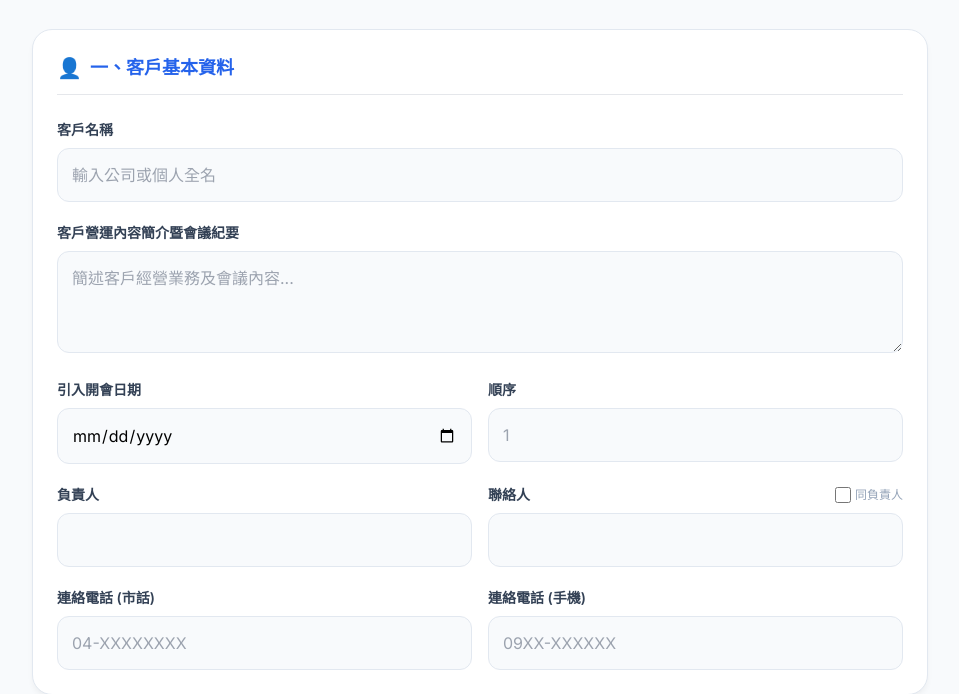
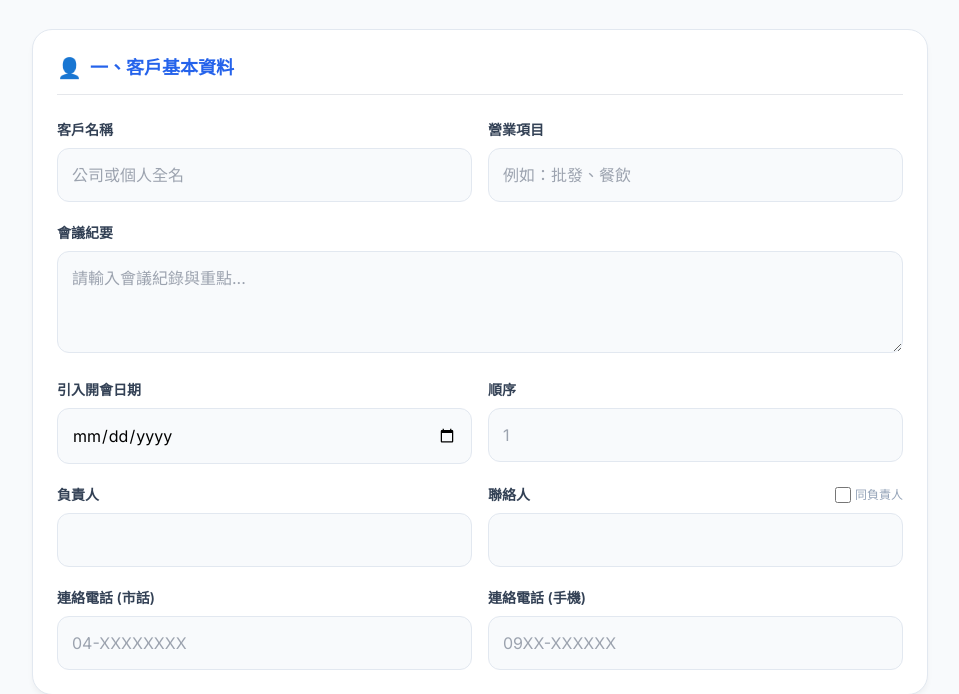
Before and after one commit to wtina411803-rgb/sales-form, a plain HTML site: page index.html in a window 1280 px wide. Shown: the part 119-813 px from the top of the page, without its empty margins (160-1119 px from the left). Drawn offline with nearby package versions, Linux system fonts and the light colour scheme.

Commit message:
Update index.html

```diff
--- a/index.html
+++ b/index.html
@@ -36,13 +36,20 @@
                     <h2 class="text-lg font-bold">一、客戶基本資料</h2>
                 </div>
                 <div class="space-y-5">
+                    <div class="grid grid-cols-2 gap-4">
+                        <div>
+                            <label class="label-title">客戶名稱</label>
+                            <input type="text" name="client_name" class="input-style" placeholder="公司或個人全名" required>
+                        </div>
+                        <div>
+                            <label class="label-title">營業項目</label>
+                            <input type="text" name="business_item" class="input-style" placeholder="例如：批發、餐飲" required>
+                        </div>
+                    </div>
+
                     <div>
-                        <label class="label-title">客戶名稱</label>
-                        <input type="text" name="client_name" class="input-style" placeholder="輸入公司或個人全名" required>
-                    </div>
-                    <div>
-                        <label class="label-title">客戶營運內容簡介暨會議紀要</label>
-                        <textarea name="client_desc" class="input-style" rows="3" placeholder="簡述客戶經營業務及會議內容..."></textarea>
+                        <label class="label-title">會議紀要</label>
+                        <textarea name="client_desc" class="input-style" rows="3" placeholder="請輸入會議紀錄與重點..."></textarea>
                     </div>
                     <div class="grid grid-cols-2 gap-4">
                         <div>
```
